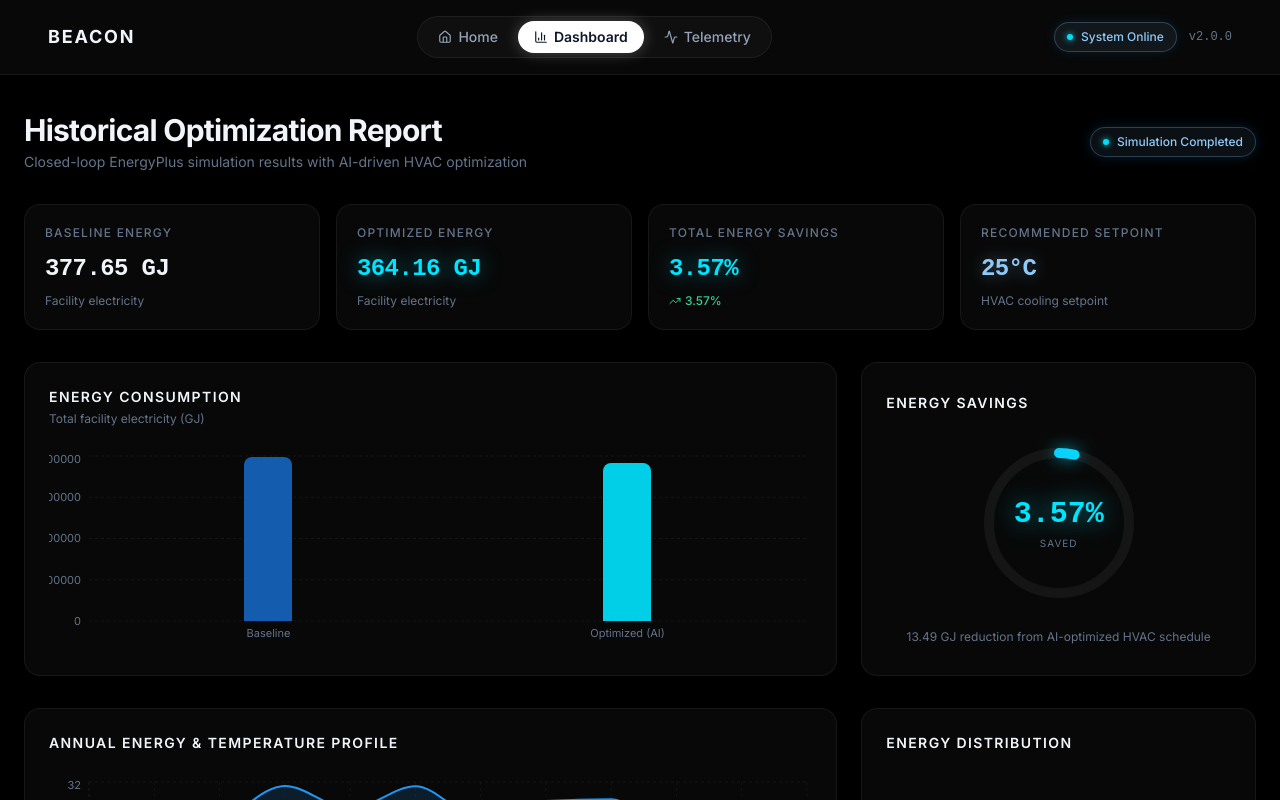
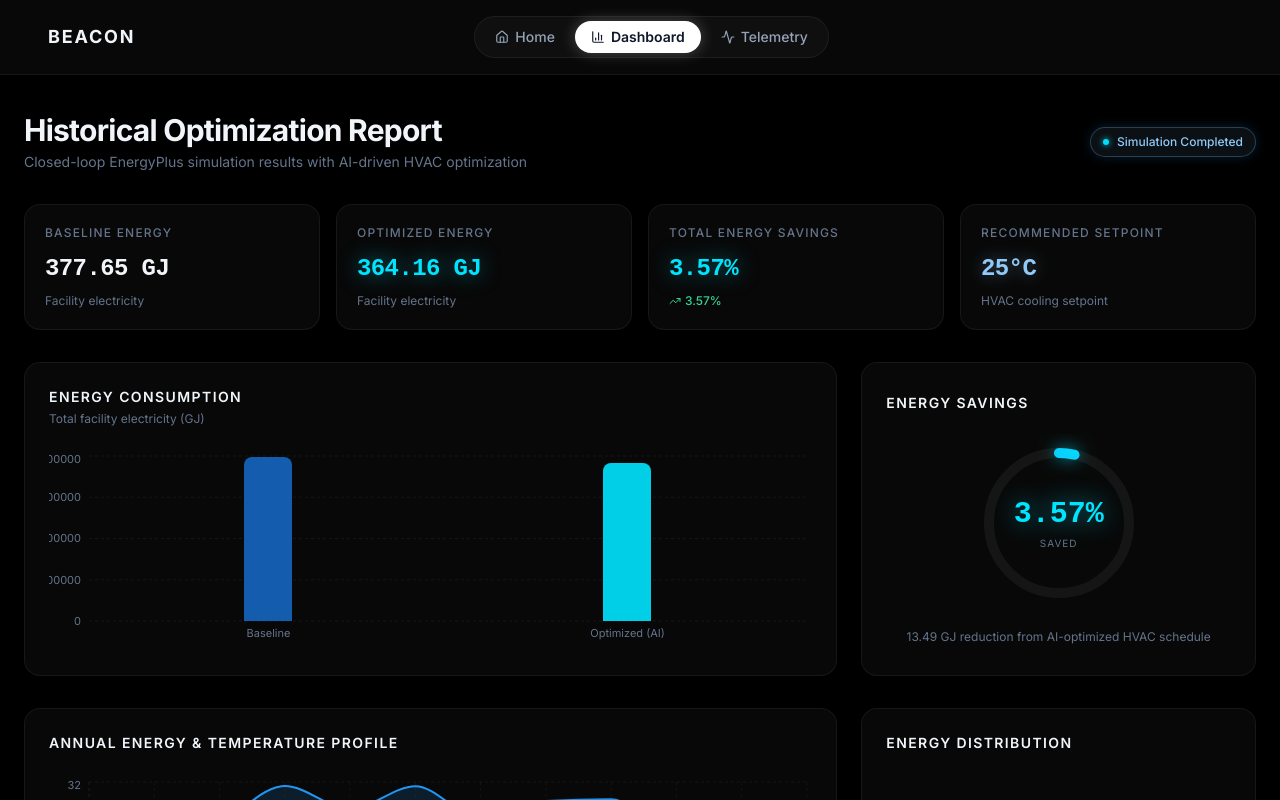
Before and after one commit to m4n1kya/Beacon, a Next.js app in the folder frontend/: page /dashboard in a window 1280 px wide. Shown: the top 800 px of the page. Built offline with nearby package versions, Linux system fonts and the light colour scheme.

Commit message:
style: remove system online status area from navbar

```diff
--- a/frontend/src/app/components/Navbar.tsx
+++ b/frontend/src/app/components/Navbar.tsx
@@ -42,14 +42,8 @@ export default function Navbar() {
         ))}
       </div>
 
-      {/* Right side status - responsive: icon on mobile, full on desktop */}
-      <div className="flex items-center gap-2 sm:gap-3 shrink-0">
-        <div className="flex items-center gap-2 px-2.5 sm:px-3 py-1.5 rounded-full bg-[rgba(144,202,249,0.08)] border border-[rgba(144,202,249,0.25)] shadow-[0_0_12px_rgba(33,150,243,0.15)]">
-          <div className="w-1.5 h-1.5 rounded-full bg-[#00E5FF] animate-pulse shadow-[0_0_6px_#00E5FF]" />
-          <span className="hidden sm:inline text-xs font-medium text-[#90CAF9]">System Online</span>
-        </div>
-        <div className="hidden md:block text-xs text-[#64748b] font-mono">v2.0.0</div>
-      </div>
+      {/* Right spacer for symmetrical centering */}
+      <div className="shrink-0 w-16 hidden sm:block pointer-events-none" />
     </nav>
   );
 }
```
